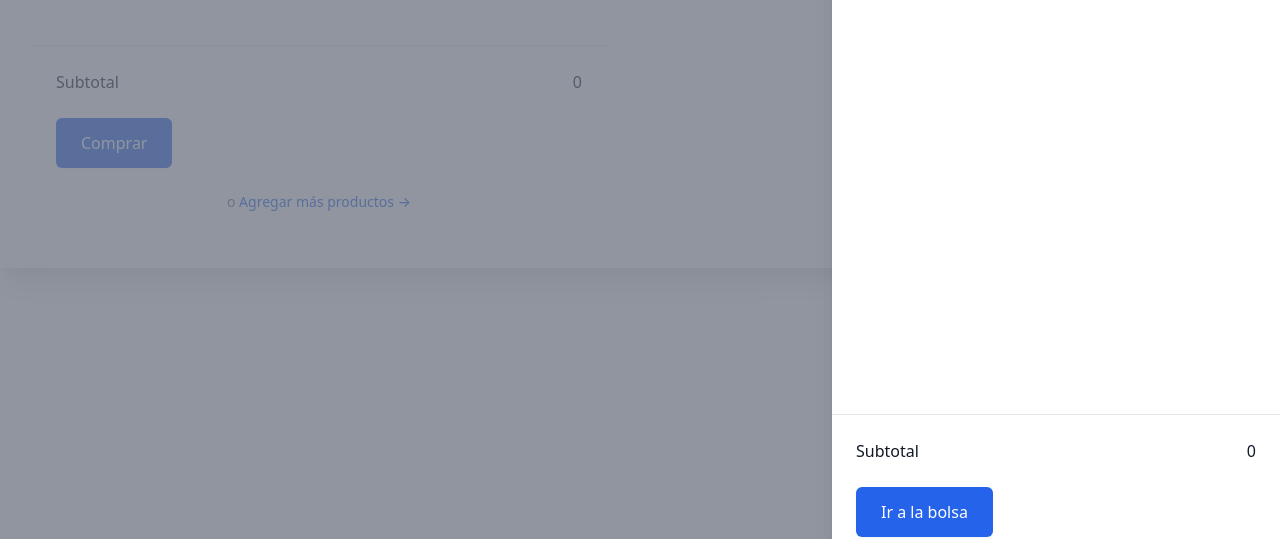
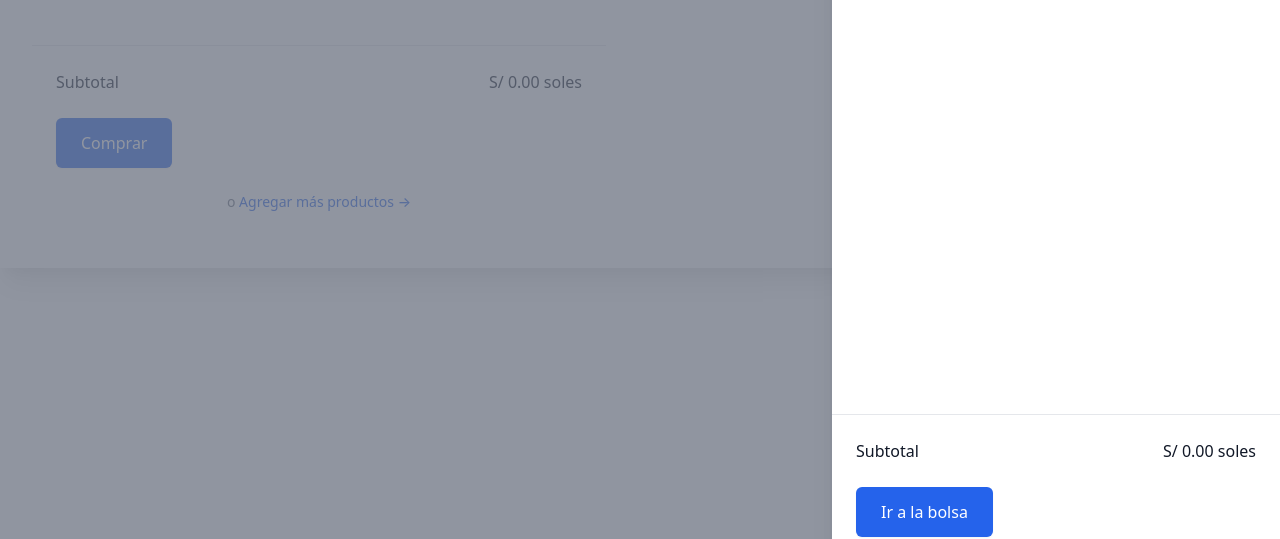
Before and after one commit to oxalc88/promo-imprenta, a React (Create React App) app: page /checkout in a window 1280 px wide. Both pictures are taken after a click on the element 1235 px from the left and 48 px from the top of the page. Shown: the part 195-734 px from the top of the page. Built offline with nearby package versions, Linux system fonts and the light colour scheme.

Commit message:
agregado formato en moneda

```diff
--- a/package.json
+++ b/package.json
@@ -14,7 +14,6 @@
     "firebase": "^9.4.1",
     "react": "^17.0.2",
     "react-dom": "^17.0.2",
-    "react-number-format": "^4.8.0",
     "react-router-dom": "^5.3.0",
     "react-scripts": "4.0.3",
     "react-style-reset": "^1.3.2",
--- a/src/components/Orders/Cart.jsx
+++ b/src/components/Orders/Cart.jsx
@@ -12,7 +12,7 @@ export const Cart = () => {
         const reducer = (accumulator, { product, quantity }) => accumulator + product.price * quantity;
 
         const orderCart = cart.reduce(reducer, 0);
-        return orderCart;
+        return orderCart.toFixed(2);
 
     }
 
@@ -23,7 +23,7 @@ export const Cart = () => {
             product: {
                 id: product.id,
                 name: product.title,
-                price: product.price
+                price: product.price.toFixed(2)
             },
             quantity,
         }));
@@ -86,12 +86,13 @@ export const Cart = () => {
             <div className="border-t border-gray-200 py-6 px-4 sm:px-6">
                 <div className="flex justify-between text-base font-medium text-gray-900">
                     <p>Subtotal</p>
-                    <p>{totalCart()}</p>
+                    <p>S/ {totalCart()} soles</p>
+
                 </div>
                 <div className="mt-6">
 
-                        <ButtonCheckout message={'Comprar'} action={handleFinishPurcharse}/>
-                        {orderID && <h3>Tu orden con el id: {orderID} ha sido creado</h3>}
+                    <ButtonCheckout message={'Comprar'} action={handleFinishPurcharse} />
+                    {orderID && <h3>Tu orden con el id: {orderID} ha sido creado</h3>}
 
                 </div>
                 <div className="mt-6 flex justify-center text-sm text-center text-gray-500">
--- a/src/components/Orders/MyOrder.jsx
+++ b/src/components/Orders/MyOrder.jsx
@@ -31,7 +31,7 @@ const MyOrder = ({ product, quantity }) => {
                         <Link to={`/item/:${product.id}`} >
                             <h3>{product.title}</h3>
                         </Link>
-                        <p className="ml-4">{product.price}</p>
+                        <p className="ml-4">{product.price.toFixed(2)}</p>
                     </div>
                 </div>
                 <div className="flex-1 flex items-end justify-between text-sm">
--- a/src/containers/ShoppingCart.jsx
+++ b/src/containers/ShoppingCart.jsx
@@ -15,7 +15,7 @@ const ShoppingCart = () => {
 		const reducer = (accumulator, {product, quantity}) => accumulator + product.price * quantity;
 
 		const orderCart = cart.reduce(reducer, 0);
-		return orderCart;
+		return orderCart.toFixed(2);
 
 	}
 
@@ -75,7 +75,7 @@ const ShoppingCart = () => {
 									<div className="border-t border-gray-200 py-6 px-4 sm:px-6">
 										<div className="flex justify-between text-base font-medium text-gray-900">
 											<p>Subtotal</p>
-											<p>{totalCart()}</p>
+											<p>S/ {totalCart()} soles</p>
 										</div>
 										<div className="mt-6">
 											<Link to="/checkout">
```
Also changed, not shown: 1 other file (tests, documents, lock files or other folders).
